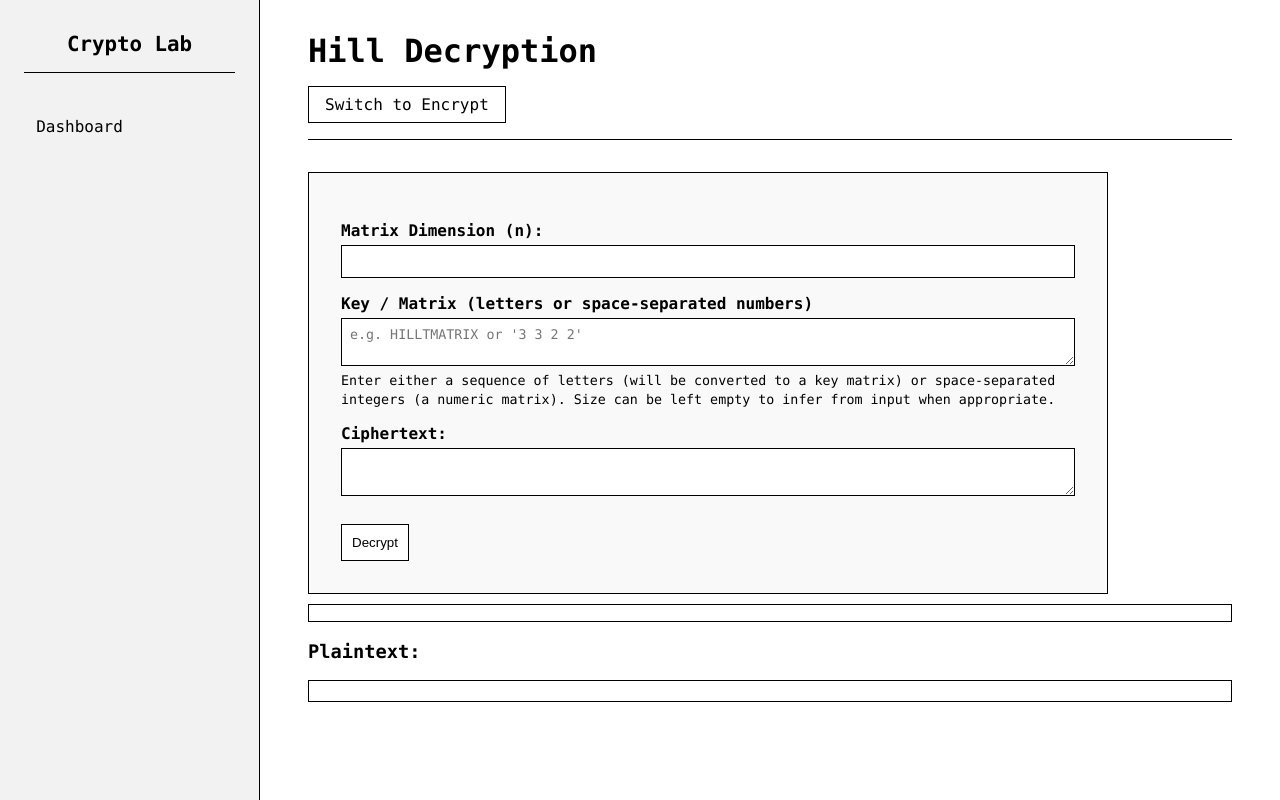
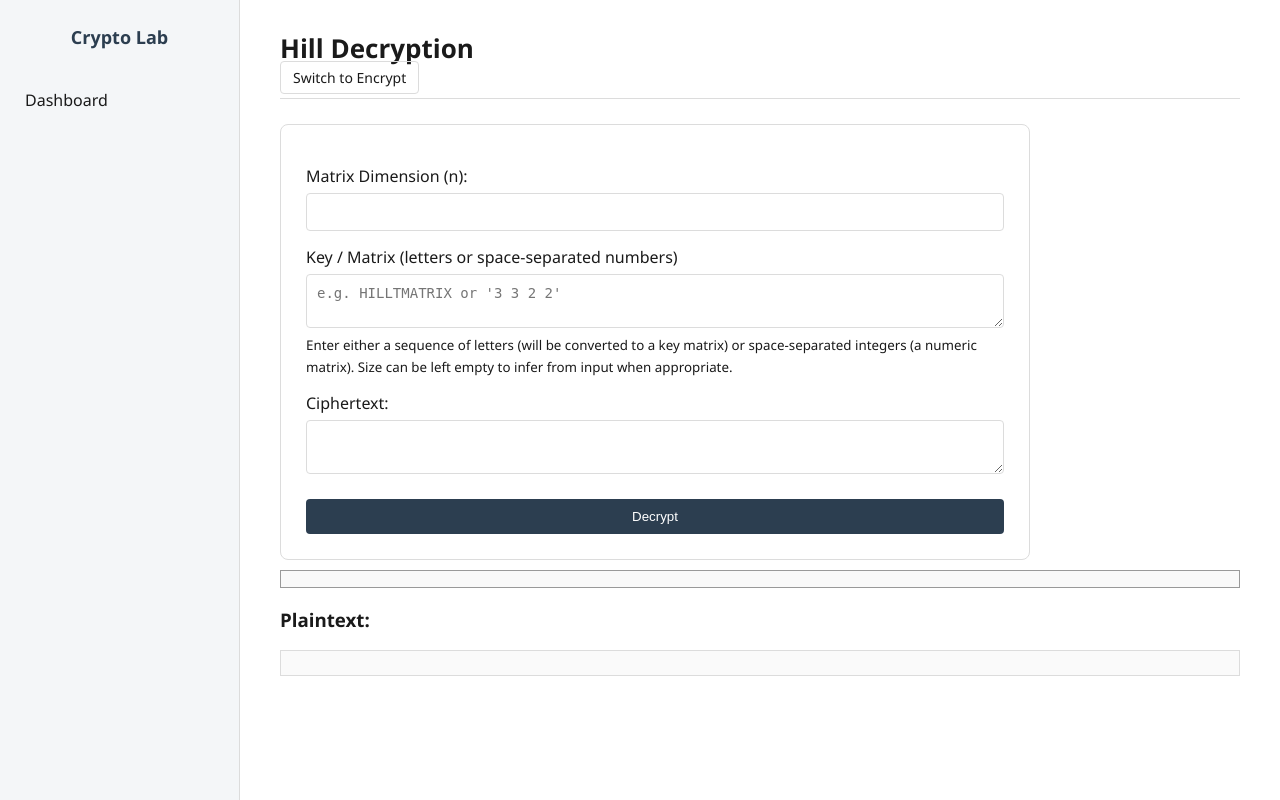
Before and after one commit to Ragavardaan/Cryptographic-algorithms, a Flask app: page /hill_decrypt.html in a window 1280 px wide. Run offline with Flask 3, Linux system fonts and the light colour scheme.

Commit message:
Refactor CSS for professional clean theme

```diff
--- a/static/css/style.css
+++ b/static/css/style.css
@@ -1,175 +1,185 @@
-/* ---------- LIGHT THEME (PRINT FRIENDLY) ---------- */
+/* ---------- PROFESSIONAL CLEAN THEME ---------- */
 
 :root {
-  --bg-color: #ffffff;
-  --card-bg: #f9f9f9;
-  --text-color: #000000;
-  --accent-color: #000000;
-  --accent-hover: #333333;
-  --border-color: #000000;
-  --terminal-bg: #ffffff;
-  --terminal-text: #000000;
+  --bg: #ffffff;
+  --sidebar-bg: #f4f6f8;
+  --card-bg: #ffffff;
+  --text: #1a1a1a;
+  --subtext: #555;
+  --border: #dcdcdc;
+  --accent: #2c3e50;
 }
 
-* { box-sizing: border-box; }
+/* ---------- GLOBAL ---------- */
+* {
+  box-sizing: border-box;
+}
 
 body {
   margin: 0;
-  font-family: 'Consolas', 'Courier New', monospace;
-  background-color: var(--bg-color);
-  color: var(--text-color);
+  font-family: 'Segoe UI', Arial, sans-serif;
+  background: var(--bg);
+  color: var(--text);
   display: flex;
   height: 100vh;
 }
 
-/* --- SIDEBAR --- */
+/* ---------- SIDEBAR ---------- */
 .sidebar {
-  width: 260px;
-  background-color: #f2f2f2;
-  border-right: 1px solid #000;
-  padding: 2rem 1.5rem;
+  width: 240px;
+  background: var(--sidebar-bg);
+  border-right: 1px solid var(--border);
+  padding: 25px 15px;
+}
+
+.sidebar .logo {
+  font-size: 18px;
+  font-weight: 600;
+  text-align: center;
+  margin-bottom: 30px;
+  color: var(--accent);
+}
+
+.sidebar ul {
+  list-style: none;
+  padding: 0;
+}
+
+.sidebar li {
+  margin-bottom: 8px;
+}
+
+.sidebar a {
+  text-decoration: none;
+  color: var(--text);
+  padding: 10px;
+  display: block;
+  border-radius: 6px;
+  transition: 0.2s;
+}
+
+.sidebar a:hover,
+.sidebar a.active {
+  background: #e6ecf1;
+  font-weight: 500;
+}
+
+/* ---------- MAIN CONTENT ---------- */
+.content {
+  flex: 1;
+  padding: 30px 40px;
   overflow-y: auto;
 }
 
-.sidebar .logo {
-  font-size: 1.3rem;
-  font-weight: bold;
-  margin-bottom: 2rem;
-  border-bottom: 1px solid #000;
-  padding-bottom: 1rem;
-  text-align: center;
-}
-
-.sidebar nav ul { list-style: none; padding: 0; margin: 0; }
-.sidebar nav li { margin-bottom: 0.5rem; }
-
-.sidebar nav a {
-  display: block;
-  color: #000;
-  text-decoration: none;
-  padding: 0.7rem;
-  border-radius: 4px;
-  border: 1px solid transparent;
-}
-
-.sidebar nav a:hover,
-.sidebar nav a.active {
-  border: 1px solid #000;
-  font-weight: bold;
-}
-
-/* --- MAIN CONTENT --- */
-.content {
-  flex-grow: 1;
-  overflow-y: auto;
-  padding: 2rem 3rem;
-}
-
-/* --- HEADER --- */
+/* ---------- HEADER ---------- */
 header {
-  margin-bottom: 2rem;
-  border-bottom: 1px solid #000;
-  padding-bottom: 1rem;
+  margin-bottom: 25px;
+  border-bottom: 1px solid var(--border);
+  padding-bottom: 10px;
 }
 
 header h1 {
-  margin: 0 0 1rem 0;
-  font-size: 2rem;
-}
-
-header nav {
-  display: flex;
-  gap: 1rem;
+  margin: 0;
+  font-size: 26px;
 }
 
 header nav a {
   text-decoration: none;
-  padding: 0.5rem 1rem;
-  border: 1px solid #000;
-  color: #000;
+  margin-right: 10px;
+  padding: 6px 12px;
+  border: 1px solid var(--border);
+  border-radius: 4px;
+  color: var(--text);
+  font-size: 14px;
 }
 
-/* --- CARDS --- */
+/* ---------- CARDS ---------- */
 .cipher-container {
   display: grid;
-  grid-template-columns: repeat(auto-fill, minmax(300px, 1fr));
-  gap: 1.5rem;
+  grid-template-columns: repeat(auto-fit, minmax(260px, 1fr));
+  gap: 20px;
 }
 
 .cipher-card {
-  background-color: var(--card-bg);
-  border: 1px solid #000;
-  padding: 1.5rem;
+  background: var(--card-bg);
+  border: 1px solid var(--border);
   border-radius: 8px;
+  padding: 20px;
+  transition: 0.2s;
+}
+
+.cipher-card:hover {
+  box-shadow: 0 3px 10px rgba(0,0,0,0.08);
 }
 
 .cipher-card h2 {
   margin-top: 0;
-  border-bottom: 1px solid #000;
-  padding-bottom: 0.5rem;
+  font-size: 18px;
+  border-bottom: 1px solid var(--border);
+  padding-bottom: 8px;
 }
 
 .cipher-card a {
   display: block;
-  padding: 0.5rem;
+  margin-top: 8px;
+  padding: 8px;
   text-decoration: none;
-  color: #000;
-  border: 1px solid #ccc;
-  margin-bottom: 5px;
+  color: var(--text);
+  border-radius: 4px;
+  transition: 0.2s;
 }
 
 .cipher-card a:hover {
-  border: 1px solid #000;
+  background: #f2f2f2;
 }
 
-/* --- FORMS --- */
+/* ---------- FORMS ---------- */
 form {
-  max-width: 800px;
-  background-color: var(--card-bg);
-  padding: 2rem;
-  border: 1px solid #000;
+  max-width: 750px;
+  background: var(--card-bg);
+  border: 1px solid var(--border);
+  border-radius: 8px;
+  padding: 25px;
 }
 
 label {
   display: block;
-  margin-top: 1rem;
-  font-weight: bold;
+  margin-top: 15px;
+  font-weight: 500;
 }
 
 input, textarea {
   width: 100%;
-  border: 1px solid #000;
-  padding: 8px;
-  margin-top: 5px;
-  font-family: inherit;
+  padding: 10px;
+  margin-top: 6px;
+  border: 1px solid var(--border);
+  border-radius: 4px;
+  font-size: 14px;
 }
 
 button {
-  margin-top: 1.5rem;
+  margin-top: 20px;
   padding: 10px;
-  border: 1px solid #000;
-  background: #fff;
+  width: 100%;
+  border: none;
+  background: var(--accent);
+  color: white;
+  font-weight: 500;
+  border-radius: 4px;
   cursor: pointer;
 }
 
-/* --- OUTPUT BOX --- */
+/* ---------- OUTPUT ---------- */
 .output-box {
-  margin-top: 1rem;
-  padding: 10px;
-  border: 1px solid #000;
-  background-color: #fff;
+  margin-top: 15px;
+  padding: 12px;
+  border: 1px solid var(--border);
+  background: #fafafa;
   font-family: monospace;
   white-space: pre-wrap;
 }
 
-/* --- ERROR --- */
-.error-message {
-  margin-top: 10px;
-  border: 1px solid #000;
-  padding: 8px;
-}
-
-/* --- ROUND BOXES --- */
+/* ---------- ROUND BOXES ---------- */
 .round-container {
   display: grid;
   grid-template-columns: 1fr 1fr;
@@ -178,32 +188,29 @@ button {
 }
 
 .round-box {
-  border: 1px solid #000;
+  border: 1px solid var(--border);
   padding: 10px;
-  background-color: #fff;
+  background: #fafafa;
   font-family: monospace;
   max-height: 250px;
   overflow-y: auto;
 }
 
 .round-box h4 {
-  margin-bottom: 10px;
+  margin-bottom: 8px;
 }
 
-/* --- TABLES --- */
-.round-table {
-  width: 100%;
-  border-collapse: collapse;
+/* ---------- ERROR ---------- */
+.error-message {
+  margin-top: 10px;
+  padding: 8px;
+  border: 1px solid #999;
+  background: #f9f9f9;
 }
 
-.round-table td {
-  border: 1px solid #000;
-  padding: 5px;
-}
-
-/* --- PRINT MODE --- */
+/* ---------- PRINT MODE ---------- */
 @media print {
   .sidebar { display: none; }
   button { display: none; }
-  body { background: white; color: black; }
+  body { background: white; }
 }
```
